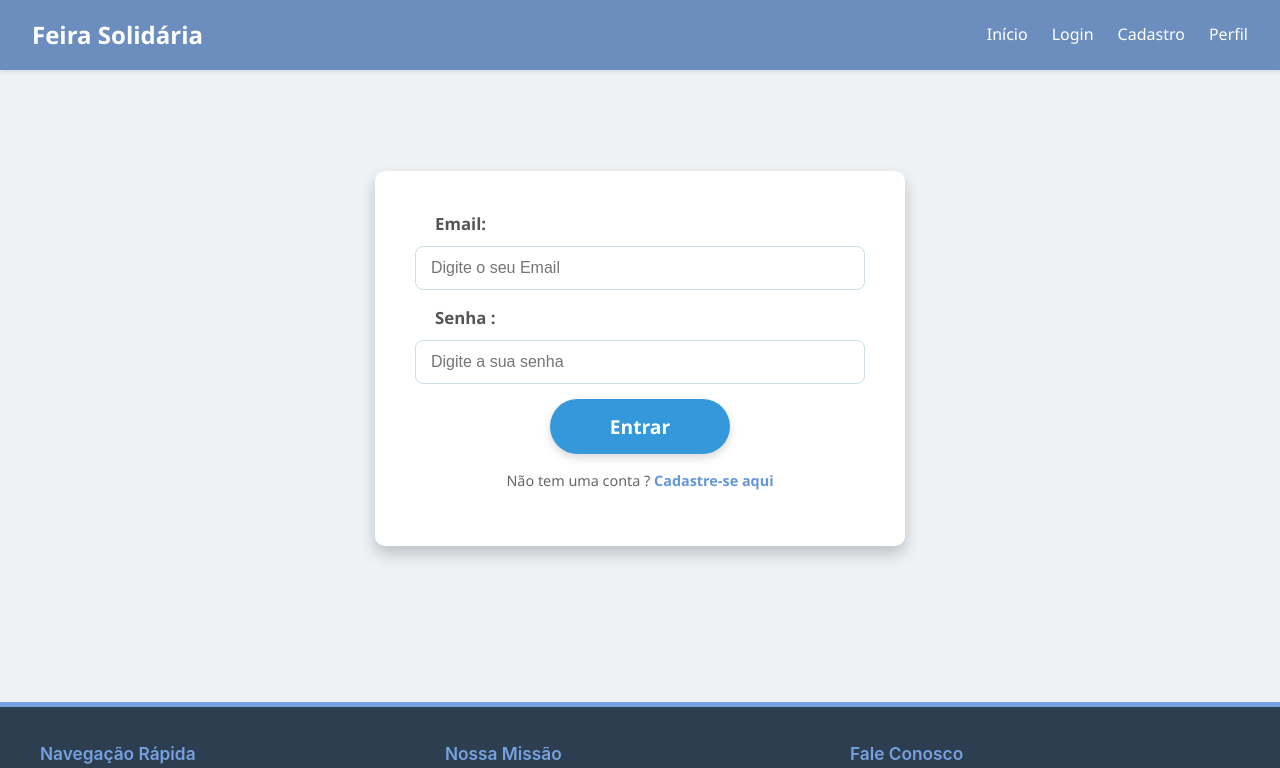
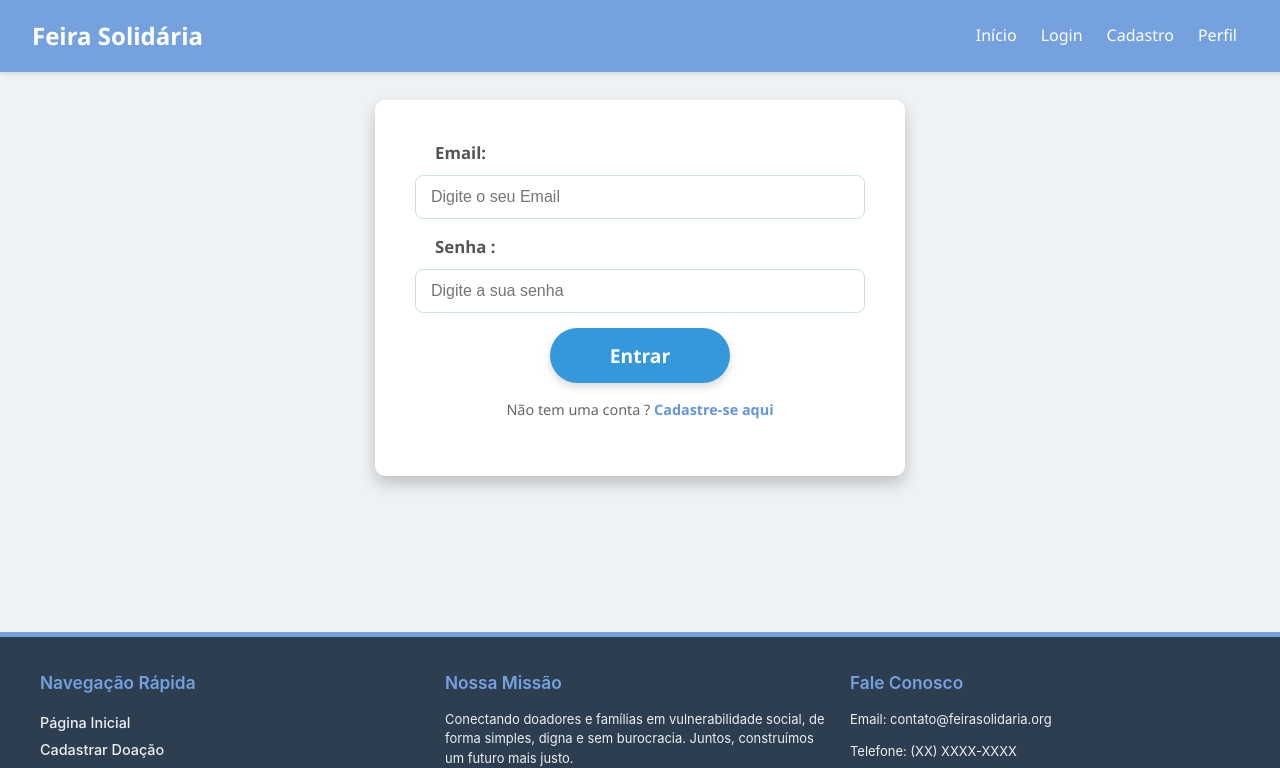
Before and after one commit to mariogde/feira_solidaria2, a React (Vite) app: page /login in a window 1280 px wide. Shown: the top 768 px of the page. Built offline with nearby package versions, Linux system fonts and the light colour scheme.

Commit message:
Update Header.css

```diff
--- a/src/components/Header.css
+++ b/src/components/Header.css
@@ -1,17 +1,30 @@
 /* src/components/Header.css */
 
 .main-header {
-    background-color: #6B8EBF; /* Azul Cadete */
+    background-color: #76a1df; /* Azul Cadete */
     padding: 1rem 2rem; /* Espaçamento interno */
     color: white; /* Cor do texto padrão */
-    display: flex; /* Alinhar itens lado a lado */
+    display: flex; /*Alinhar itens lado a lado */
     justify-content: space-between; /* Espaço logo e menu */
     align-items: center; /* Alinha verticalmente no centro */
     box-shadow: 0 2px 4px rgba(0, 0, 0, 0.1); /* Sombra suave */
+    position: fixed; /* Fixa o header no topo */
+    width: 100%; /* Ocupa toda a largura */
+    height: 40px; /* Altura fixa */
+    z-index: 1000; /* Garante que o header fique acima de outros elementos */
 }
 
 .logo-container {
-    /* Ainda vamos definir estilos e aqui deve ser posicionado o logo */
+   display: flex;
+   gap: 10px;
+}
+
+.logo-image {
+    height: 40px; /* Ajuste a altura conforme necessário */
+    width: auto; /* Mantém a proporção da imagem */
+    border-radius: 50%; /* Torna a imagem circular, se for quadrada */
+    object-fit: cover;
+
 }
 
 .logo-link {
@@ -23,7 +36,7 @@
 
 .main-nav .nav-list {
     list-style: none; /* Remove bolinhas da lista */
-    margin: 0;
+    margin-right: 75px;
     padding: 0;
     display: flex; /* Para alinhar os itens do menu lado a lado */
     gap: 1.5rem; /* Espaçamento entre os itens do menu */
```
